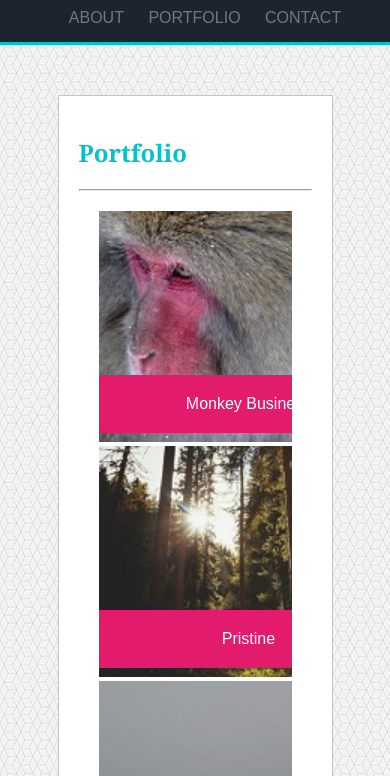
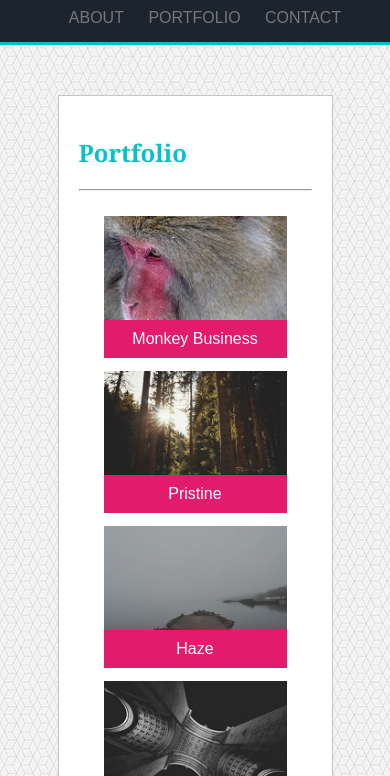
Before and after one commit to AlexTorres1/Responsive-Portfolio, a plain HTML site: page portfolio.html in a window 390 px wide. Shown: the part 68-844 px from the top of the page. Drawn offline with Linux system fonts and the light colour scheme.

Commit message:
fixed porfolio images to be responsive

```diff
--- a/assests/css/style.css
+++ b/assests/css/style.css
@@ -202,6 +202,14 @@ img{
     nav li{
         display: inline-block;
     }
+    .pic{
+        width: 90%;
+        height: auto;
+        margin-right: auto;
+        margin-left: auto;
+        display: block;
+        float: none
+    }
 }
 
 @media (max-width: 757px){
@@ -232,13 +240,41 @@ img{
 
 }
 
-@media (max-width: 480px){
-    .pic{
-        width: 90%;
-        height: auto;
-        margin-right: auto;
-        margin-left: auto;
-        display: block;
-        float: none
+@media (max-width: 980px){
+    .img-con{
+        max-width: 34%;
+        margin: 5px;
+    }
+    img{
+        width: 100%;
+    }
+    .hover1{
+        top: 84px;
+    }
+
+@media (max-width: 768px){
+    .img-con{
+        max-width: 45%;
+        margin: 5px;
+    }
+    img{
+        width: 100%;
+    }
+    .hover1{
+        top: 104px;
+        padding-top: 10px;
+        padding-bottom: 10px;
     }
 }
+
+@media (max-width: 480px){
+    .hover1{
+        top: 104px;
+        padding-top: 10px;
+        padding-bottom: 10px;
+    }
+    .img-con{
+        max-width: 100%;
+        margin: 5px;
+    }
+}
```
